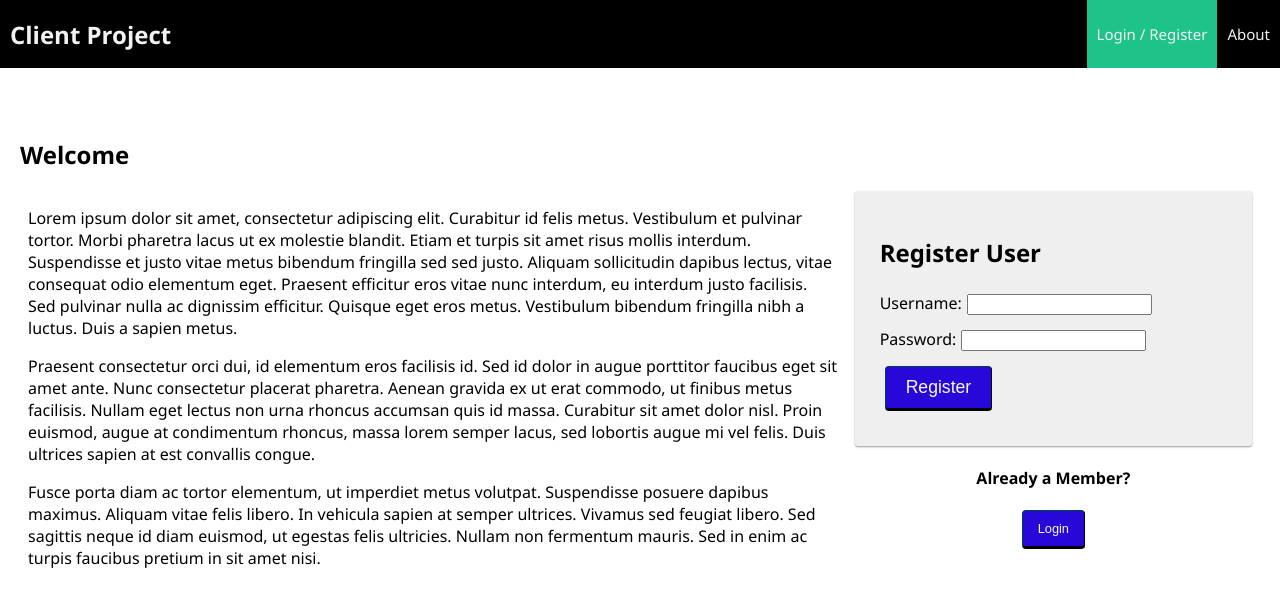
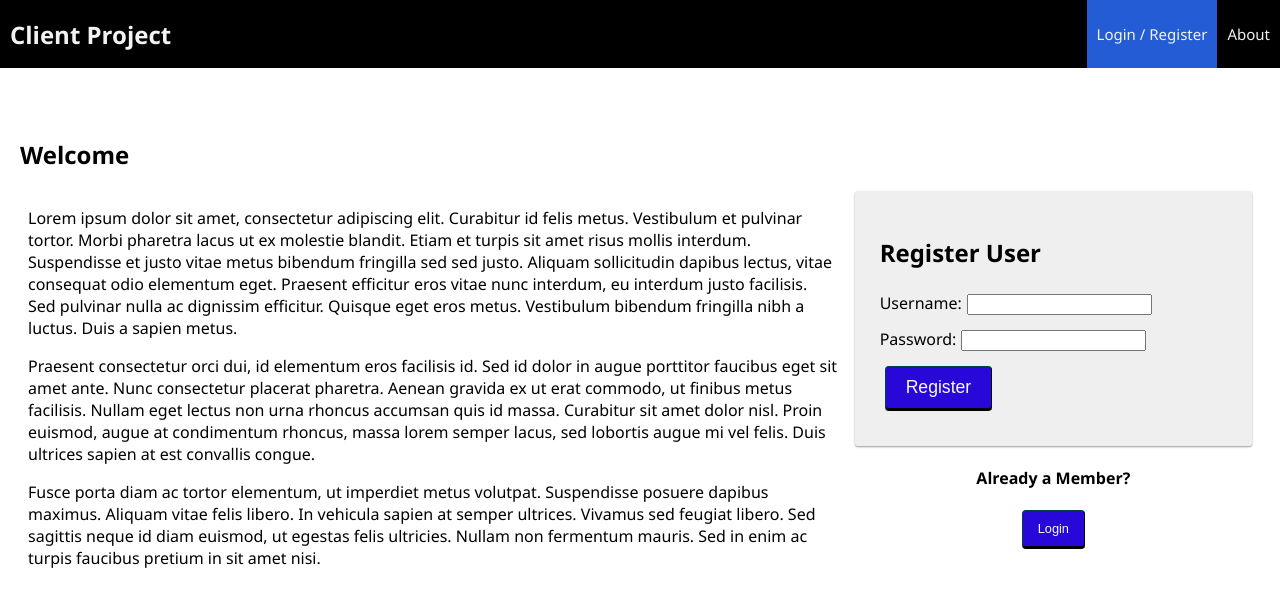
Before and after one commit to tmk-tran/Profile-RD, a React (Create React App) app: page /user#/home in a window 1280 px wide. In both pictures the pointer is over the link "Login / Register". Shown: the top 606 px of the page. Built offline with nearby package versions, Linux system fonts and the light colour scheme; no server answers.

Commit message:
changed button hover button

```diff
--- a/src/components/Nav/Nav.css
+++ b/src/components/Nav/Nav.css
@@ -38,5 +38,5 @@
 }
 
 .navLink:hover {
-  background-color: #1dc389;
+  background-color: #245cd6;
 }
```
